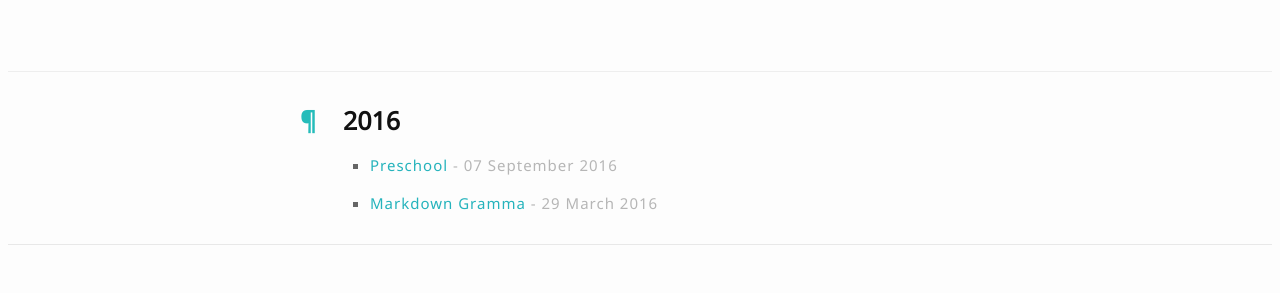
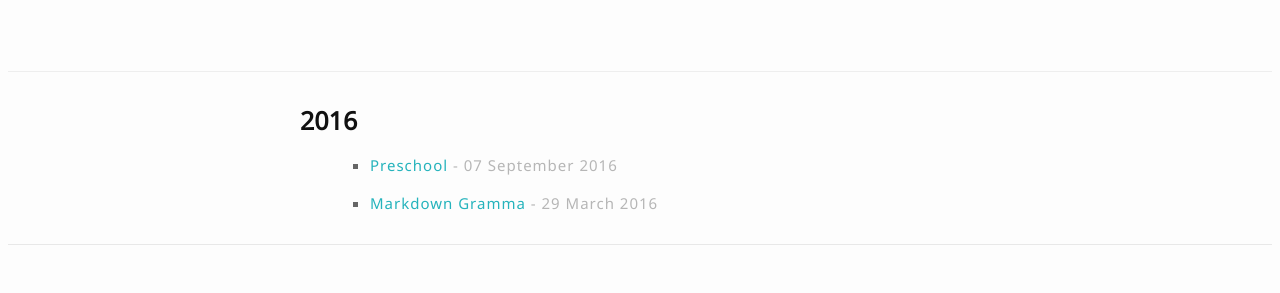
Before and after one commit to kristenfussner/kristenfussner.github.io, a Jekyll site: the page built from archive.html, in a window 1280 px wide. Shown: the part 140-433 px from the top of the page. Built offline with Jekyll 4.4.1, drawn with Linux system fonts in a browser that asks for light colours; nearby versions of some CDN libraries; comment, search, counter and statistics services are not loaded.

Commit message:
Update _base.scss
Remove paragraph symbol

```diff
--- a/_sass/_base.scss
+++ b/_sass/_base.scss
@@ -101,13 +101,6 @@ a {
 
 a:hover {
     border-bottom: 2px dotted #000;
-}
-
-
-.post-content h2:before {
-    content: "¶ ";
-    margin-right: 20px;
-    color: #25bcba;
 }
 
 .link {
```
